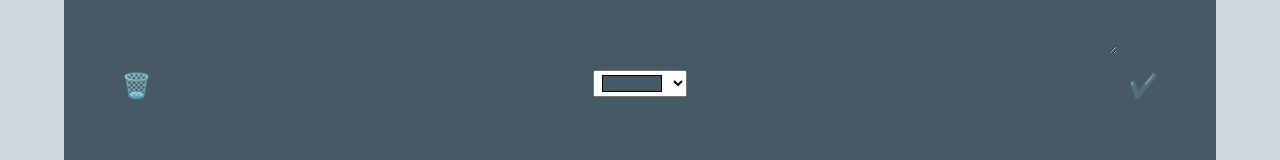
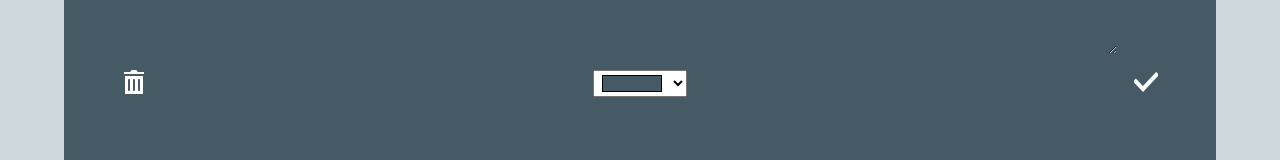
Before and after one commit to lautaroRocha/miNOTES, a React (Create React App) app: page /new in a window 1280 px wide. Shown: the part 554-714 px from the top of the page. Built offline with nearby package versions, Linux system fonts and the light colour scheme.

Commit message:
firebase deploy setup

```diff
--- a/src/components/NewNote.jsx
+++ b/src/components/NewNote.jsx
@@ -36,10 +36,9 @@ function NewNote(props){
            </textarea>
            <div className="new-note-btns">
             <button className="cancel" onClick={cancel}>
-            🗑️
+                <svg xmlns="http://www.w3.org/2000/svg" width="24" height="24" viewBox="0 0 24 24"><path d="M3 6v18h18v-18h-18zm5 14c0 .552-.448 1-1 1s-1-.448-1-1v-10c0-.552.448-1 1-1s1 .448 1 1v10zm5 0c0 .552-.448 1-1 1s-1-.448-1-1v-10c0-.552.448-1 1-1s1 .448 1 1v10zm5 0c0 .552-.448 1-1 1s-1-.448-1-1v-10c0-.552.448-1 1-1s1 .448 1 1v10zm4-18v2h-20v-2h5.711c.9 0 1.631-1.099 1.631-2h5.315c0 .901.73 2 1.631 2h5.712z"/></svg>
             </button>
             <input type="color" id="colorPicker" onChange={colourCard} list="presetColors" defaultValue='#455a64'/>
-
                 <datalist id="presetColors">
                     <option>#455a64</option>
                     <option>#C8566B</option>
@@ -50,7 +49,10 @@ function NewNote(props){
                     <option>#6661AB</option>
                 </datalist>
             <button className="add" onClick={add}>
-            ✔️
+            <svg xmlns="http://www.w3.org/2000/svg" width="24" height="24" viewBox="0 0 24 24"><path d="M9 22l-10-10.598 2.798-2.859 7.149 7.473 13.144-14.016 2.909 2.806z"/></svg>
+
+
+
             </button>
            </div>
         </div>
--- a/src/components/Note.jsx
+++ b/src/components/Note.jsx
@@ -87,14 +87,14 @@ function Note(props){
                <div className="new-note-btns">
                {origin !== "/fav" &&
                 <button className="cancel" onClick={dispose}>
-                🗑️
+                <svg xmlns="http://www.w3.org/2000/svg" width="24" height="24" viewBox="0 0 24 24"><path d="M3 6v18h18v-18h-18zm5 14c0 .552-.448 1-1 1s-1-.448-1-1v-10c0-.552.448-1 1-1s1 .448 1 1v10zm5 0c0 .552-.448 1-1 1s-1-.448-1-1v-10c0-.552.448-1 1-1s1 .448 1 1v10zm5 0c0 .552-.448 1-1 1s-1-.448-1-1v-10c0-.552.448-1 1-1s1 .448 1 1v10zm4-18v2h-20v-2h5.711c.9 0 1.631-1.099 1.631-2h5.315c0 .901.73 2 1.631 2h5.712z"/></svg>
                 </button>}
                 {origin !== "/fav" &&
                 <button className="cancel" onClick={edit}>
-                ✏️
+                <svg xmlns="http://www.w3.org/2000/svg" width="24" height="24" viewBox="0 0 24 24"><path d="M7.127 22.562l-7.127 1.438 1.438-7.128 5.689 5.69zm1.414-1.414l11.228-11.225-5.69-5.692-11.227 11.227 5.689 5.69zm9.768-21.148l-2.816 2.817 5.691 5.691 2.816-2.819-5.691-5.689z"/></svg>
                 </button>}
                 <button className="add" onClick={save}>
-                ✔️
+                <svg xmlns="http://www.w3.org/2000/svg" width="24" height="24" viewBox="0 0 24 24"><path d="M9 22l-10-10.598 2.798-2.859 7.149 7.473 13.144-14.016 2.909 2.806z"/></svg>
                 </button>
                </div>
             </div>
--- a/src/styles/new_note.css
+++ b/src/styles/new_note.css
@@ -49,8 +49,10 @@
     background-color: transparent;
     border: none;
     font-size: 1.5rem;
+    fill: #fff;
 }
 
-.cancel, .add:hover{
+.cancel:hover, .add:hover{
     cursor: pointer;
+    filter: drop-shadow(-0px 0px 1px white);
 }
```
Also changed, not shown: firebase.json (added), 1 other file (tests, documents, lock files or other folders).
